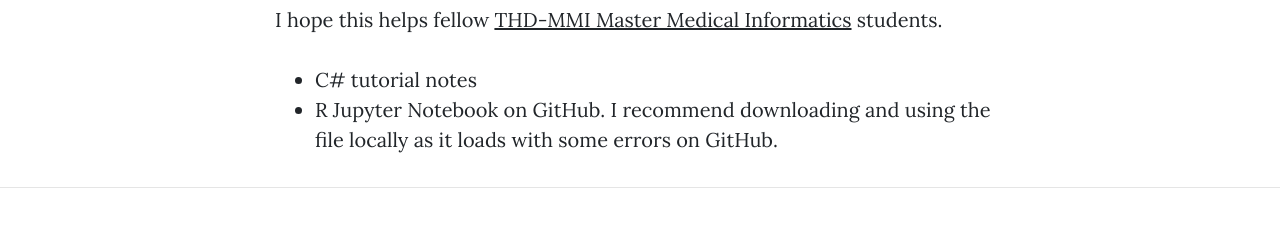
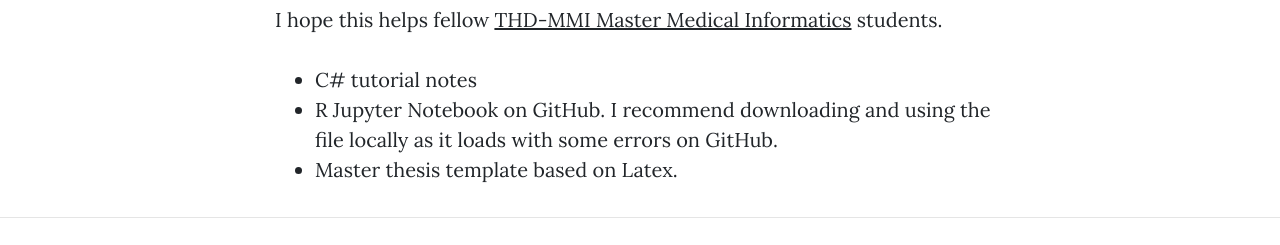
Before and after one commit to mrsbighead/mrsbighead.github.io, a website: page studying_material.html in a window 1280 px wide. Shown: the part 717-962 px from the top of the page. Drawn offline with nearby package versions, Linux system fonts and the light colour scheme.

Commit message:
update studyingmaterial

```diff
--- a/studying_material.html
+++ b/studying_material.html
@@ -77,6 +77,7 @@
             <ul>
               <li><a href="https://github.com/mrsbighead/Med-informatics-tutorial/blob/master/Aula%20pratica" target="_blank">C# tutorial notes</a></li>
               <li><a href="https://github.com/mrsbighead/Med-informatics-tutorial/blob/master/r_test_notebook.ipynb" target="blank">R Jupyter Notebook on GitHub. I recommend downloading and using the file locally as it loads with some errors on GitHub.</a></li>
+              <li><a href="https://www.overleaf.com/read/gvgcmhhsghdy" target="blank"> Master thesis template based on Latex.</a></li>
             </ul>
           </div>
         </div>
```
